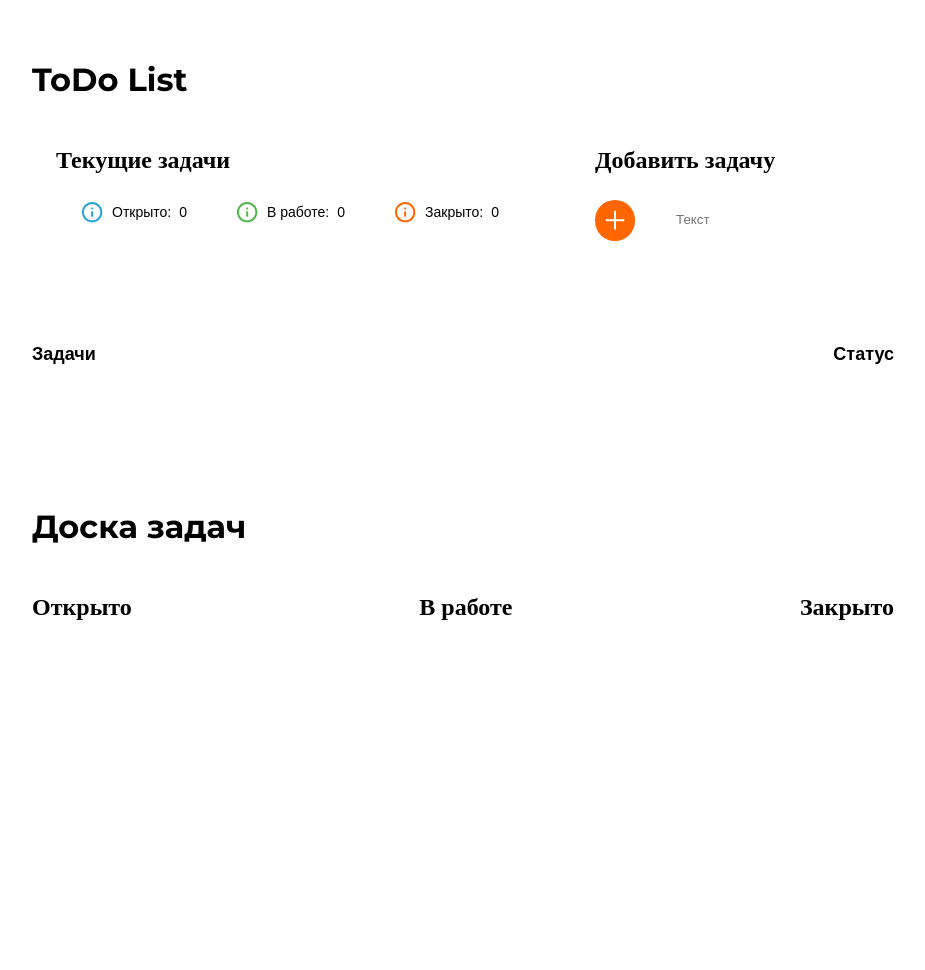
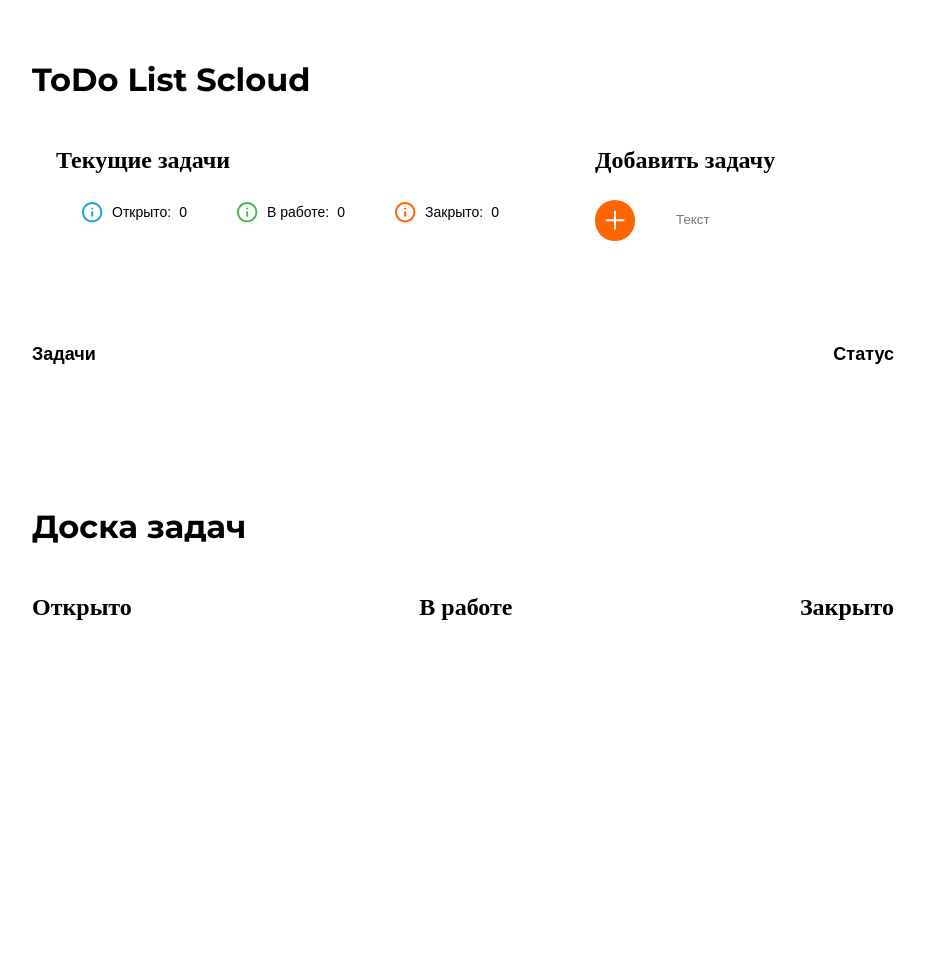
Before and after one commit to NEReP/SCloudToDo, a plain HTML site: page index.html in a window 1280 px wide. Shown: the top 970 px of the page, without its empty margins (177-1102 px from the left). Drawn offline with Linux system fonts and the light colour scheme; a web font is replaced by a local one.

Commit message:
html fix

```diff
--- a/index.html
+++ b/index.html
@@ -15,7 +15,7 @@
   <div class="wrapper">
      <main class="main">
         <div class="container">
-           <h1 class="title">ToDo List </h1>
+           <h1 class="title">ToDo List Scloud </h1>
            <section class="top">
               <div class="top__wrapper flex">
                  <div class="current">
```
